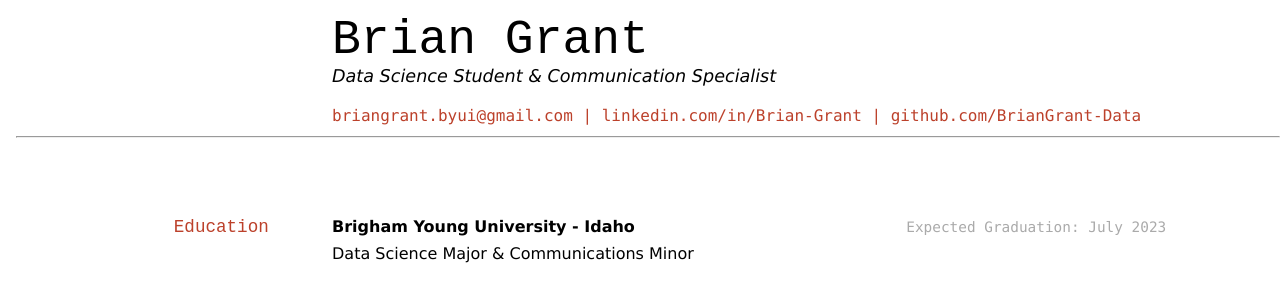
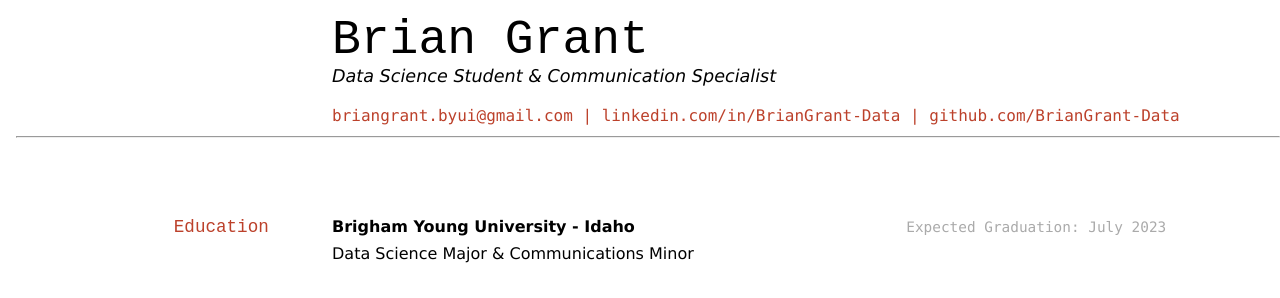
Before and after one commit to BrianGrant-Data/Resume, a Jekyll site: the page built from docs/index.md, in a window 1280 px wide. Shown: the top 298 px of the page. Built offline with Jekyll 4.4.1, drawn with Linux system fonts in a browser that asks for light colours.

Commit message:
Update index.md

```diff
--- a/docs/index.md
+++ b/docs/index.md
@@ -7,7 +7,7 @@ Data Science Student & Communication Specialist
 
 <div id="webaddress">
 <a href="mailto:briangrant.byui@gmail.com">briangrant.byui@gmail.com</a>
-| <a href="https://linkedin.com/in/brian-grant">linkedin.com/in/Brian-Grant</a>
+| <a href="https://linkedin.com/in/BrianGrant-Data">linkedin.com/in/BrianGrant-Data</a>
 | <a href="https://github.com/BrianGrant-Data">github.com/BrianGrant-Data</a>
 </div>
 
```
